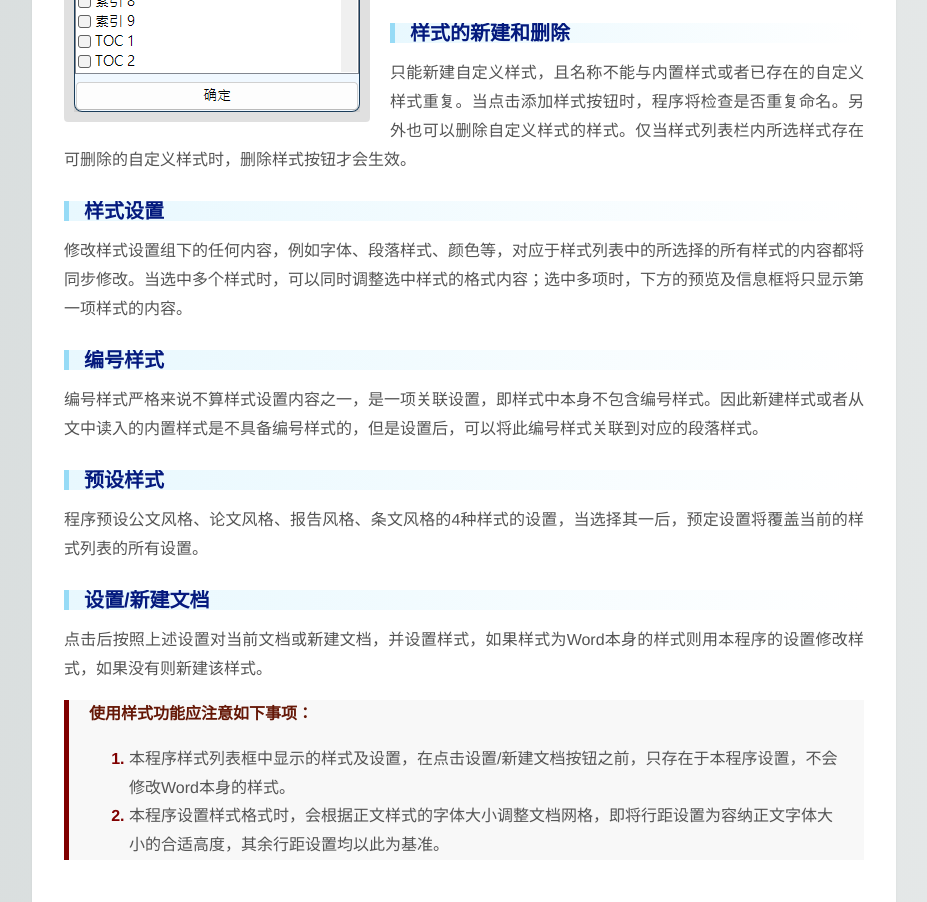
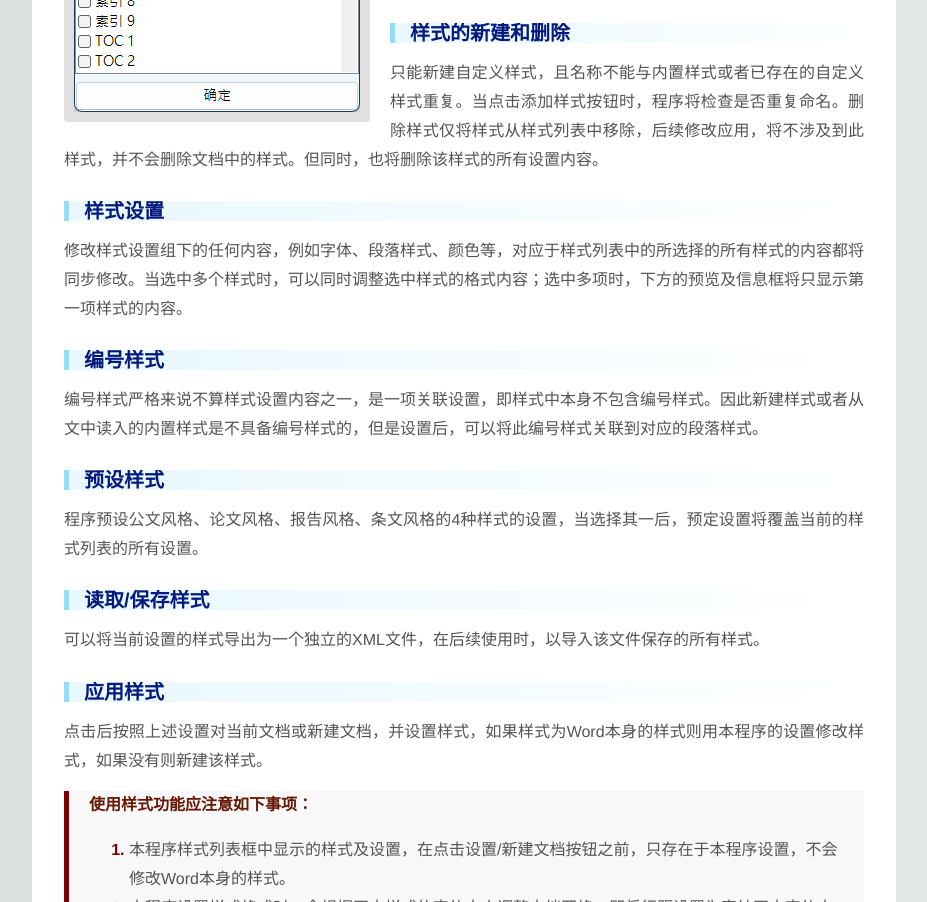
Before and after one commit to Enocheasty/WordAssistantHelp, a plain HTML site: page WAHelpStyles.html in a window 1280 px wide. Shown: the part 1569-2471 px from the top of the page, without its empty margins (176-1103 px from the left). Drawn offline with Linux system fonts and the light colour scheme.

Commit message:
Add files via upload

```diff
--- a/WAHelpStyles.html
+++ b/WAHelpStyles.html
@@ -23,14 +23,16 @@
         <h4>内置样式选择</h4>
         <p>当点击选择内置样式按钮，将出现左侧窗口。<strong>内置样式是Word自带的，不可删除且作为自定义样式基础的样式，本程序只列出段落样式用于设置。</strong>选择的内置样式将会出现在样式列表窗口内。首次载入内置样式时，将读取当前文档的样式内容，例如字体、段落格式等。</p>
         <h4>样式的新建和删除</h4>
-        <p>只能新建自定义样式，且名称不能与内置样式或者已存在的自定义样式重复。当点击添加样式按钮时，程序将检查是否重复命名。另外也可以删除自定义样式的样式。仅当样式列表栏内所选样式存在可删除的自定义样式时，删除样式按钮才会生效。</p>
+        <p>只能新建自定义样式，且名称不能与内置样式或者已存在的自定义样式重复。当点击添加样式按钮时，程序将检查是否重复命名。删除样式仅将样式从样式列表中移除，后续修改应用，将不涉及到此样式，并不会删除文档中的样式。但同时，也将删除该样式的所有设置内容。</p>
         <h4>样式设置</h4>
         <p>修改样式设置组下的任何内容，例如字体、段落样式、颜色等，对应于样式列表中的所选择的所有样式的内容都将同步修改。当选中多个样式时，可以同时调整选中样式的格式内容；选中多项时，下方的预览及信息框将只显示第一项样式的内容。</p>
         <h4>编号样式</h4>
         <p>编号样式严格来说不算样式设置内容之一，是一项关联设置，即样式中本身不包含编号样式。因此新建样式或者从文中读入的内置样式是不具备编号样式的，但是设置后，可以将此编号样式关联到对应的段落样式。</p>
         <h4>预设样式</h4>
         <p>程序预设公文风格、论文风格、报告风格、条文风格的4种样式的设置，当选择其一后，预定设置将覆盖当前的样式列表的所有设置。</p>
-        <h4>设置/新建文档</h4>
+        <h4>读取/保存样式</h4>
+        <p>可以将当前设置的样式导出为一个独立的XML文件，在后续使用时，以导入该文件保存的所有样式。</p>
+        <h4>应用样式</h4>
         <p>点击后按照上述设置对当前文档或新建文档，并设置样式，如果样式为Word本身的样式则用本程序的设置修改样式，如果没有则新建该样式。</p>
         <div class="remark">
             <p><strong>使用样式功能应注意如下事项：</strong></p>
```
